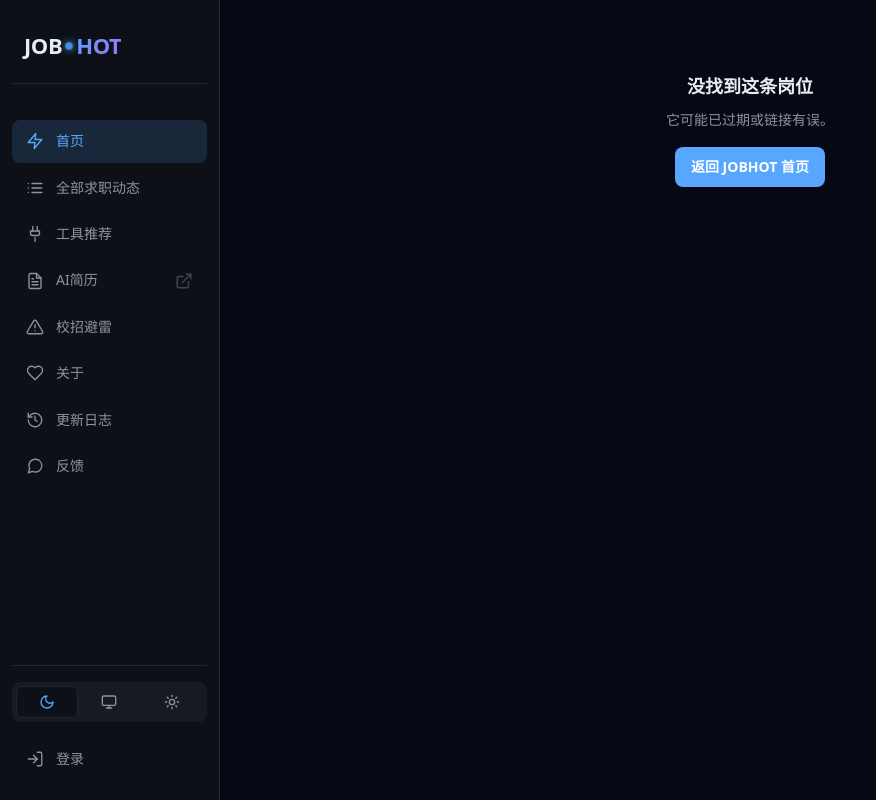
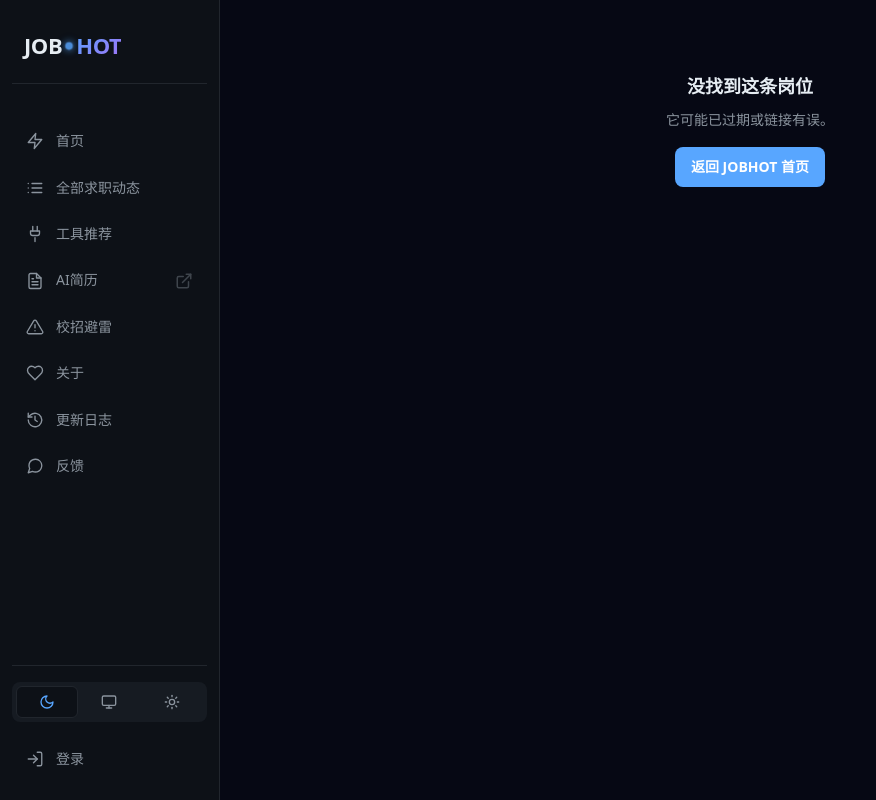
Before and after one commit to diyiwuyan/job-hot, a Next.js app: page /item in a window 1280 px wide. Shown: the whole page, without its empty margins (0-876 px from the left). Built offline with nearby package versions, Linux system fonts and the light colour scheme.

Commit message:
feat: 绑定自定义域名 jobhot.abcdabcd.cc(basePath清零走根路径/所有路径前缀同步改/新增CNAME)

```diff
--- a/next.config.ts
+++ b/next.config.ts
@@ -3,12 +3,13 @@ import type { NextConfig } from "next";
 const nextConfig: NextConfig = {
   output: "export",
   trailingSlash: true,
-  basePath: "/job-hot",
+  // 绑定自定义域名 jobhot.abcdabcd.cc 后走根路径，不再使用 /job-hot 子路径
+  basePath: "",
   images: {
     unoptimized: true,
   },
   env: {
-    NEXT_PUBLIC_BASE_PATH: "/job-hot",
+    NEXT_PUBLIC_BASE_PATH: "",
   },
 };
 
--- a/src/app/all/page.tsx
+++ b/src/app/all/page.tsx
@@ -7,7 +7,7 @@ import { Timeline } from '@/components/Timeline';
 import { Pagination } from '@/components/Pagination';
 import { FeedToolbar } from '@/components/FeedToolbar';
 
-const basePath = process.env.NEXT_PUBLIC_BASE_PATH || '/job-hot';
+const basePath = process.env.NEXT_PUBLIC_BASE_PATH ?? '';
 
 // ─── Search index cache ─────────────────────────────────────────────
 const searchCache = new Map<string, FeedItem[]>();
--- a/src/app/item/page.tsx
+++ b/src/app/item/page.tsx
@@ -5,7 +5,7 @@ import Link from 'next/link';
 import { Suspense, useEffect, useState } from 'react';
 import { FeedItem } from '@/lib/types';
 
-const basePath = process.env.NEXT_PUBLIC_BASE_PATH || '/job-hot';
+const basePath = process.env.NEXT_PUBLIC_BASE_PATH ?? '';
 
 // 详情桶结构：d 为 { id: [字段...] } 的映射，按 id 前缀分桶。
 interface DetailBucket {
--- a/src/app/layout.tsx
+++ b/src/app/layout.tsx
@@ -17,6 +17,8 @@ const geistMono = Geist_Mono({
   subsets: ['latin'],
 });
 
+const basePath = process.env.NEXT_PUBLIC_BASE_PATH ?? '';
+
 export const metadata: Metadata = {
   title: {
     default: 'JOBHOT - 大学生求职热点',
@@ -26,7 +28,7 @@ export const metadata: Metadata = {
   keywords: ['校招', '实习', '求职', '大学生', '招聘', 'JOBHOT', '校招避雷', '求职工具'],
   alternates: {
     types: {
-      'application/rss+xml': '/job-hot/feed.xml',
+      'application/rss+xml': `${basePath}/feed.xml`,
     },
   },
 };
--- a/src/app/page.tsx
+++ b/src/app/page.tsx
@@ -5,7 +5,7 @@ import { useEffect, useState } from 'react';
 import { FeedItem } from '@/lib/types';
 import { DailyAccordion } from '@/components/DailyAccordion';
 
-const basePath = process.env.NEXT_PUBLIC_BASE_PATH || '/job-hot';
+const basePath = process.env.NEXT_PUBLIC_BASE_PATH ?? '';
 
 const dataSources = [
   { name: '国聘', color: '#e53935' },
--- a/src/components/FeedToolbar.tsx
+++ b/src/components/FeedToolbar.tsx
@@ -187,7 +187,7 @@ function CityDropdown({
   );
 }
 
-const basePath_api = process.env.NEXT_PUBLIC_BASE_PATH || '/job-hot';
+const basePath_api = process.env.NEXT_PUBLIC_BASE_PATH ?? '';
 
 export function FeedToolbar({
   currentChannel,
--- a/src/components/ShareButton.tsx
+++ b/src/components/ShareButton.tsx
@@ -3,7 +3,7 @@
 import { useState, useEffect, useRef, useCallback } from 'react';
 import { FeedItem } from '@/lib/types';
 
-const basePath = process.env.NEXT_PUBLIC_BASE_PATH || '/job-hot';
+const basePath = process.env.NEXT_PUBLIC_BASE_PATH ?? '';
 
 /** 构造某条岗位的站内分享详情页绝对链接 */
 export function buildShareUrl(item: FeedItem): string {
--- a/src/components/Sidebar.tsx
+++ b/src/components/Sidebar.tsx
@@ -97,12 +97,14 @@ const navItems: { href: string; label: string; icon: React.ReactNode; external?:
   },
 ];
 
+const basePath = process.env.NEXT_PUBLIC_BASE_PATH ?? '';
+
 export function Sidebar() {
   const pathname = usePathname();
   const { close } = useSidebar();
 
-  // Normalize pathname: remove basePath prefix if present
-  const normalizedPath = pathname.replace(/^\/job-hot/, '') || '/';
+  // Normalize pathname: remove basePath prefix if present（basePath 为空时无操作）
+  const normalizedPath = (basePath ? pathname.replace(new RegExp(`^${basePath}`), '') : pathname) || '/';
 
   function isActive(href: string): boolean {
     if (href === '/') return normalizedPath === '/';
```
Also changed, not shown: 1 other file (tests, documents, lock files or other folders).
